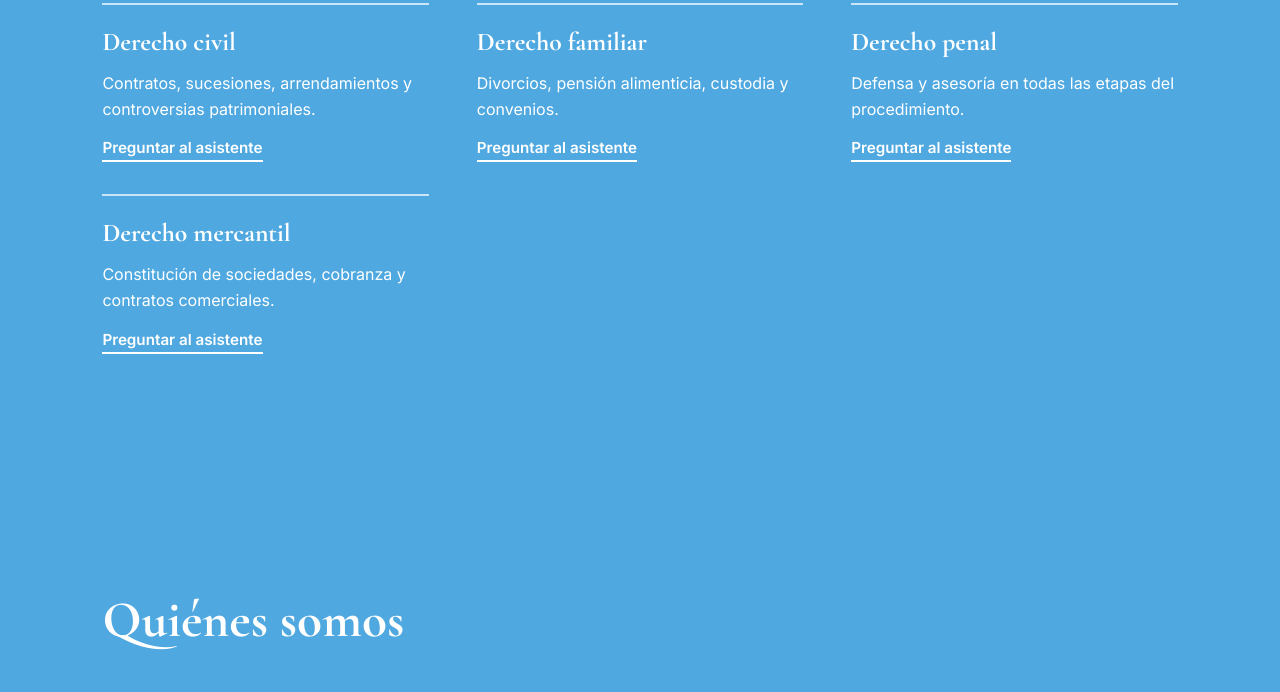
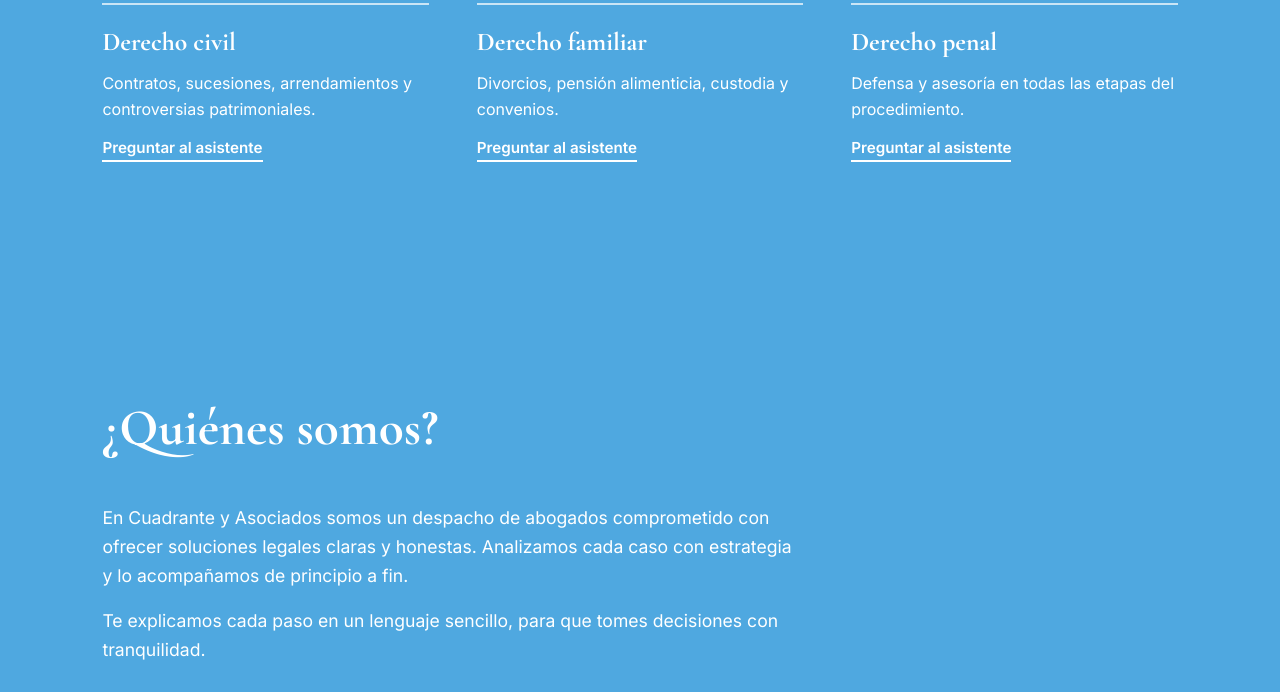
Before and after one commit to eddy3415/derecho, a plain HTML site: page index.html in a window 1280 px wide. Shown: the part 2083-2775 px from the top of the page. Drawn offline with nearby package versions, Linux system fonts and the light colour scheme.

Commit message:
Update index.html

```diff
--- a/index.html
+++ b/index.html
@@ -451,15 +451,13 @@
       <div><h3>Derecho familiar</h3><p>Divorcios, pensión alimenticia, custodia y convenios.</p><button type="button" class="link-btn" data-service="Derecho familiar">Preguntar al asistente</button></div>
       <!-- Servicio: título, descripción y botón que abre el asistente (data-service es el texto que se envía) -->
       <div><h3>Derecho penal</h3><p>Defensa y asesoría en todas las etapas del procedimiento.</p><button type="button" class="link-btn" data-service="Derecho penal">Preguntar al asistente</button></div>
-      <!-- Servicio: título, descripción y botón que abre el asistente (data-service es el texto que se envía) -->
-      <div><h3>Derecho mercantil</h3><p>Constitución de sociedades, cobranza y contratos comerciales.</p><button type="button" class="link-btn" data-service="Derecho mercantil">Preguntar al asistente</button></div>
     </div>
   </section>
 
   <!-- Sección Quiénes somos -->
   <section class="bloque" id="nosotros">
     <!-- Título de la sección -->
-    <h2>Quiénes somos</h2>
+    <h2>¿Quiénes somos?</h2>
     <!-- Primer párrafo -->
     <p>En Cuadrante y Asociados somos un despacho de abogados comprometido con ofrecer soluciones legales claras y honestas. Analizamos cada caso con estrategia y lo acompañamos de principio a fin.</p>
     <!-- Segundo párrafo -->
@@ -547,8 +545,6 @@
           <option>Derecho familiar</option>
           <!-- Opción de la lista -->
           <option>Derecho penal</option>
-          <!-- Opción de la lista -->
-          <option>Derecho mercantil</option>
         </select>
         <!-- Botón que envía el formulario -->
         <button class="btn" type="submit">Solicitar cita</button>
```
